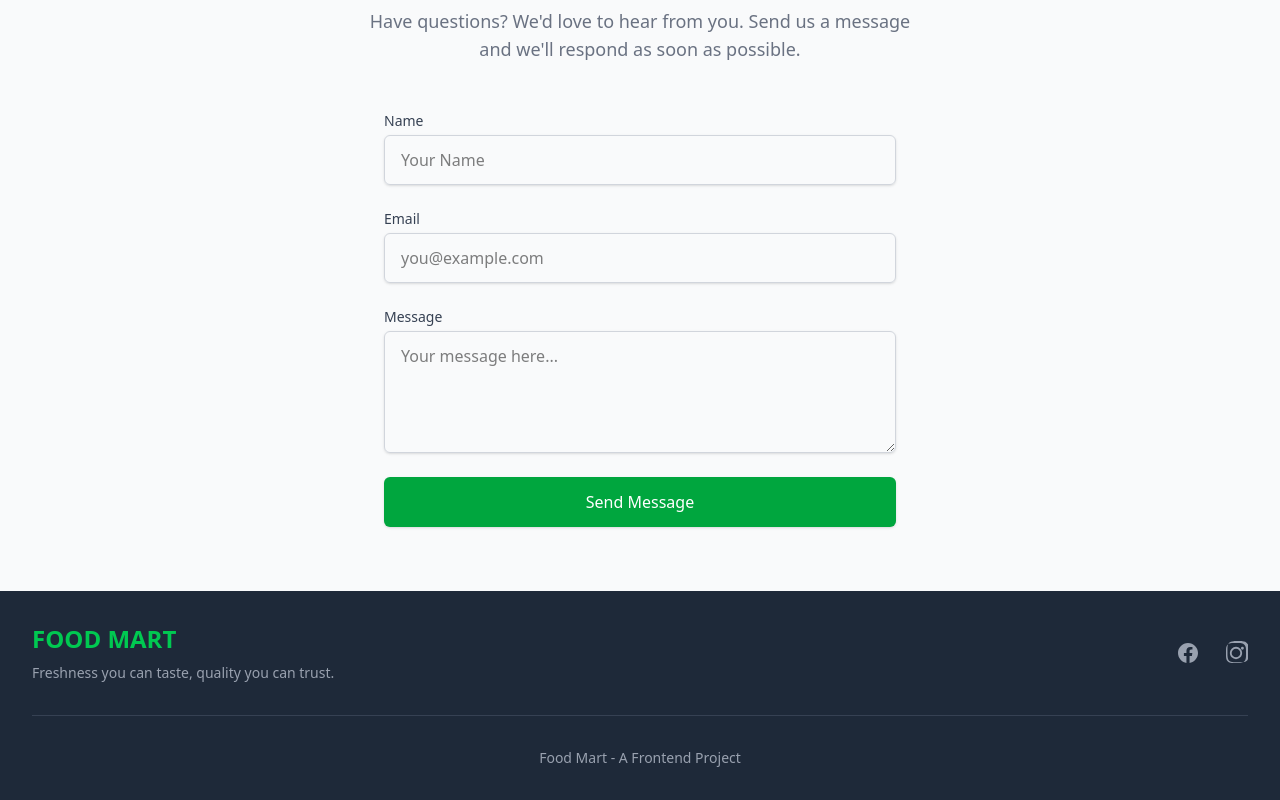
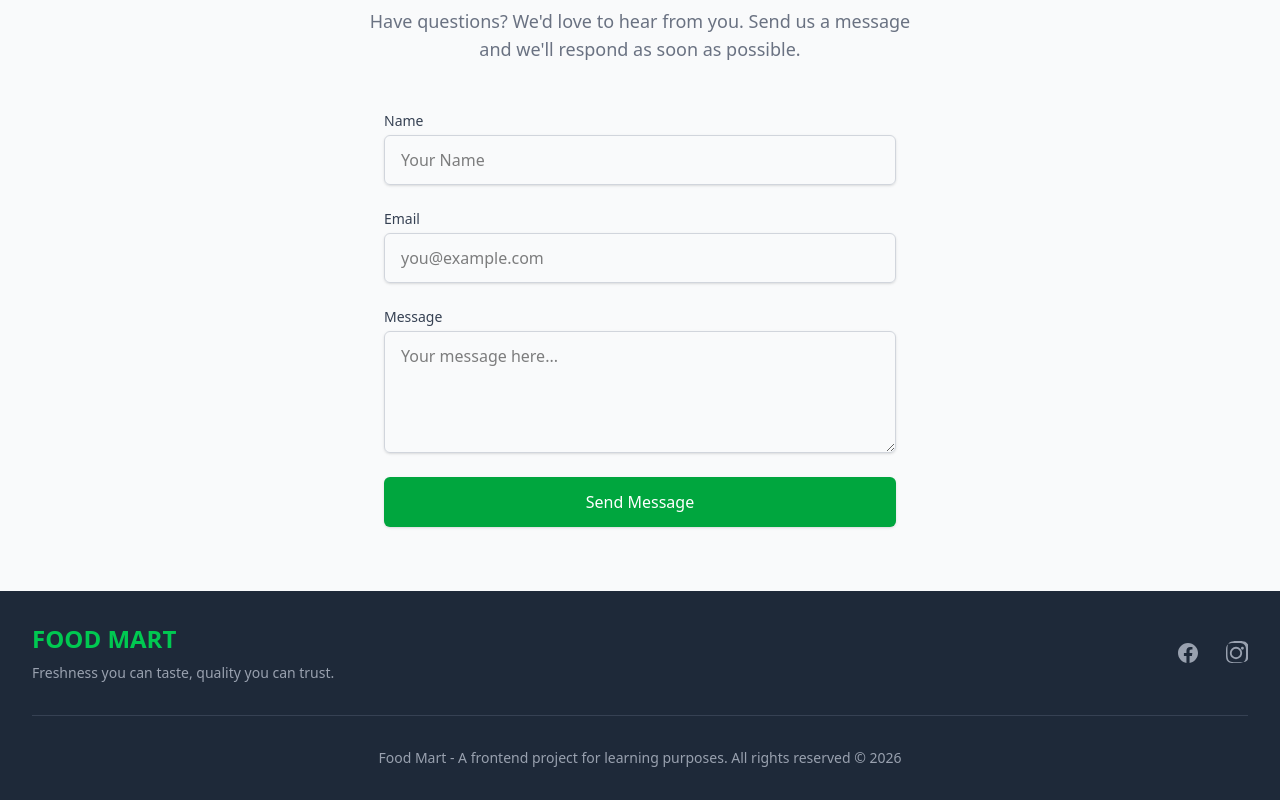
Before and after one commit to iahmadyaseen/Foodmart-by-5-idiots, a React (Vite) app: page / in a window 1280 px wide. Shown: the part 3409-4209 px from the top of the page. Built offline with nearby package versions, Linux system fonts and the light colour scheme.

Commit message:
update the rights

```diff
--- a/src/components/Footer.jsx
+++ b/src/components/Footer.jsx
@@ -25,7 +25,7 @@ const Footer = () => {
                     </div>
                 </div>
                 <div className="mt-8 border-t border-gray-700 pt-8 text-center text-sm text-gray-400">
-                    Food Mart - A Frontend Project
+                    Food Mart - A frontend project for learning purposes. All rights reserved &copy; {new Date().getFullYear()}
                 </div>
             </div>
         </footer>
```
